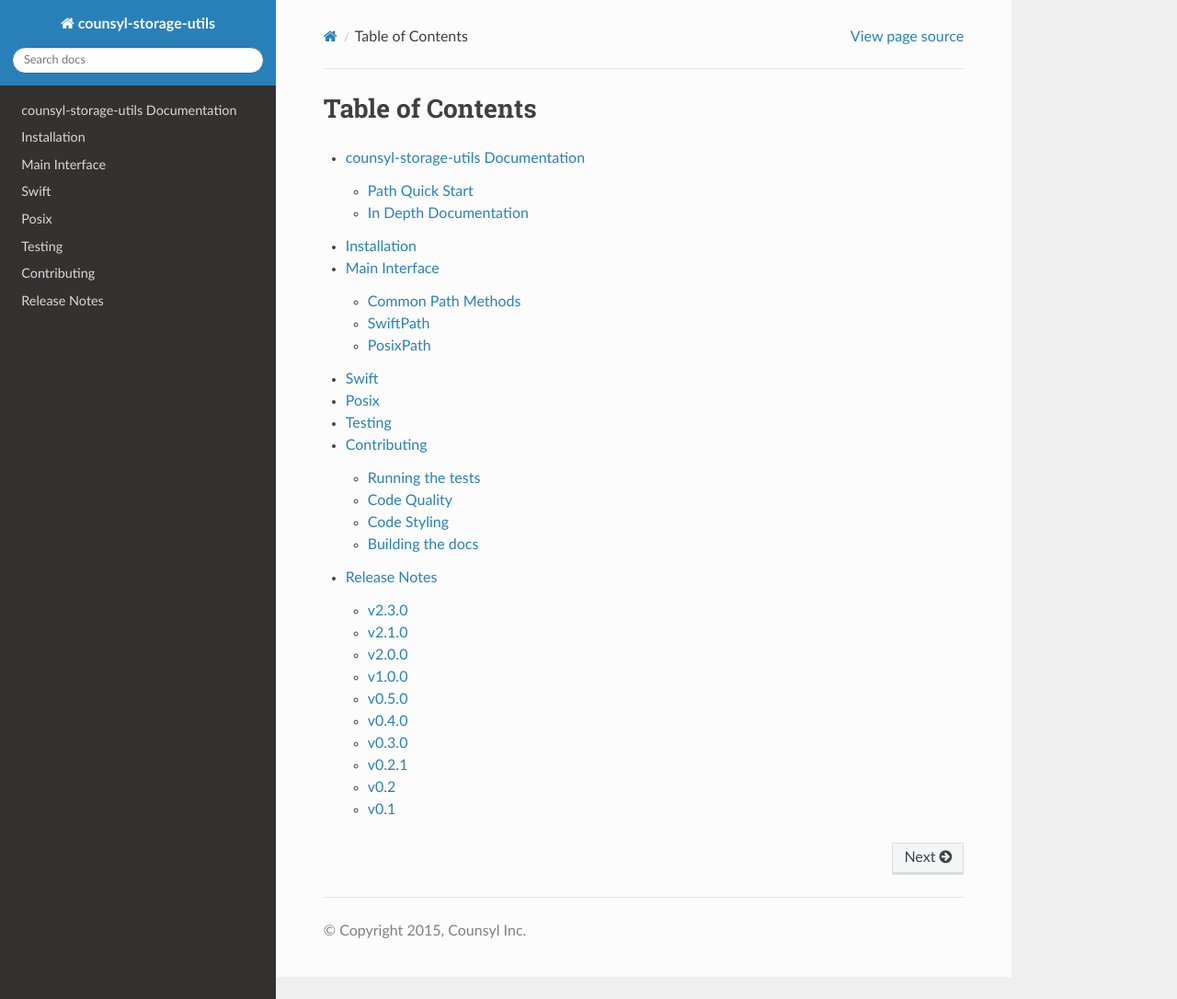
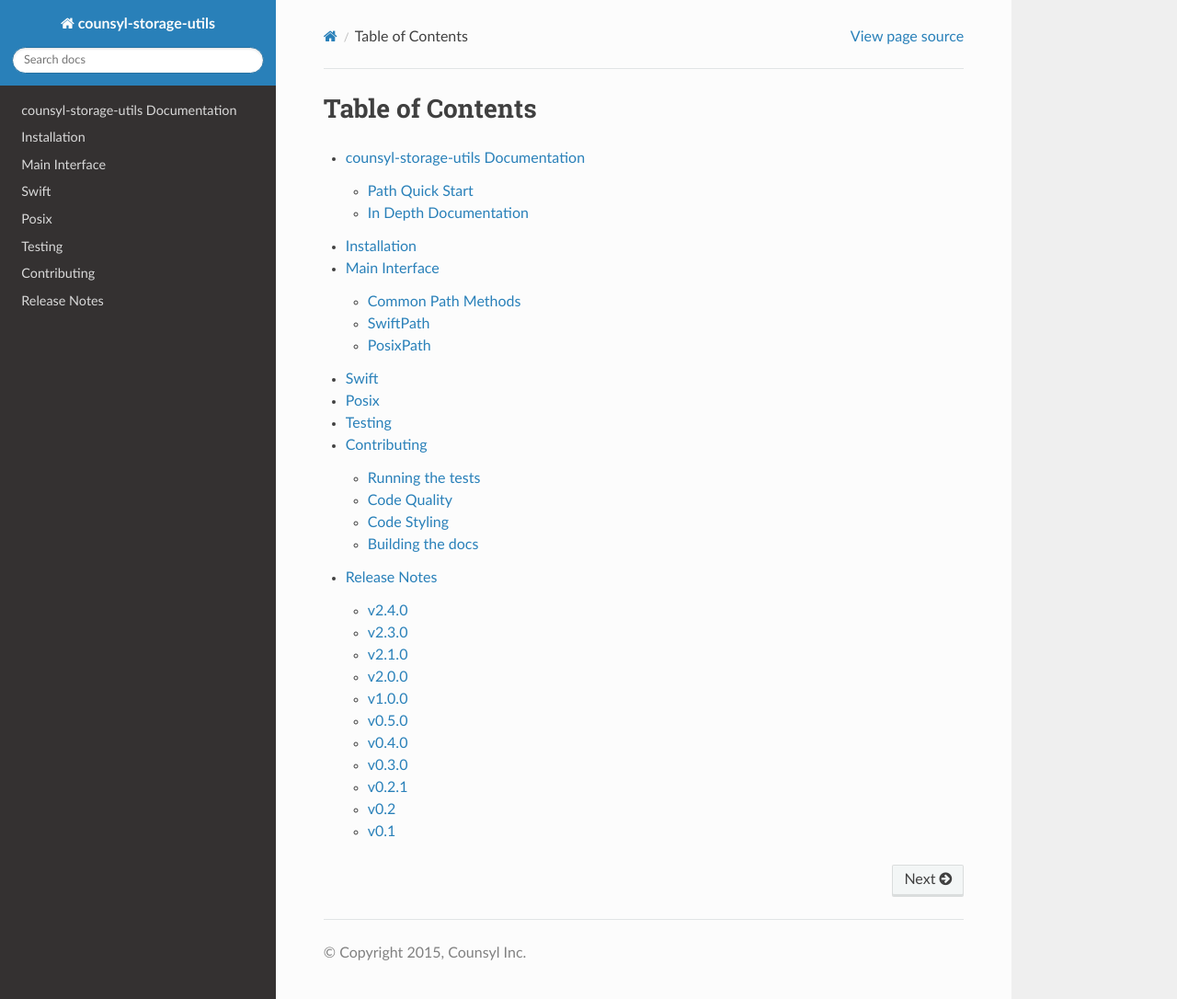
Before and after one commit to counsyl/stor, a Sphinx documentation site: the page built from docs/toc.rst, in a window 1280 px wide and 1086 px high. Shown: the whole window at 92% size. Built offline with Sphinx 7.4.7 and the Read the Docs theme 2.0.0, drawn with Linux system fonts in a browser that asks for light colours; the version number could not be read and is left out.

Commit message:
updated release notes

```diff
--- a/docs/release_notes.rst
+++ b/docs/release_notes.rst
@@ -1,5 +1,10 @@
 Release Notes
 =============
+
+v2.4.0
+------
+
+* Added `swift.update_settings` function for updating swift module settings.
 
 v2.3.0
 ------
```
